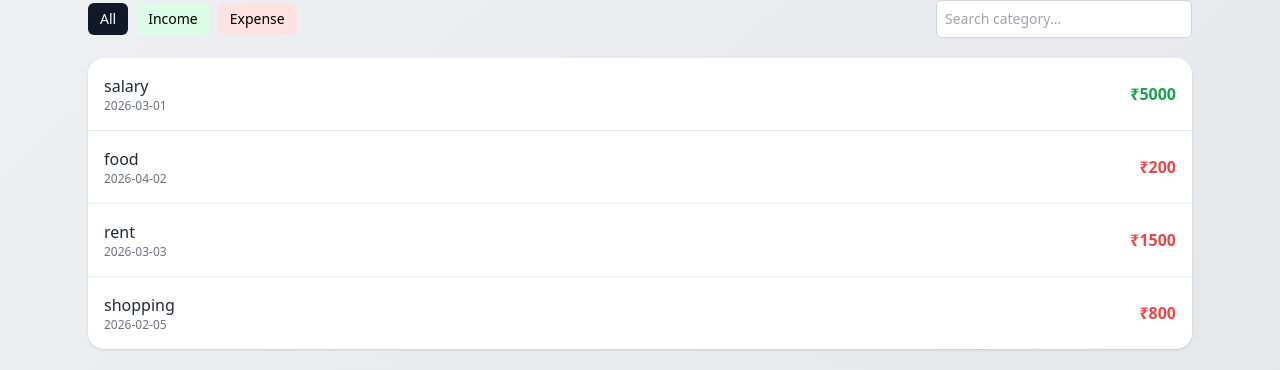
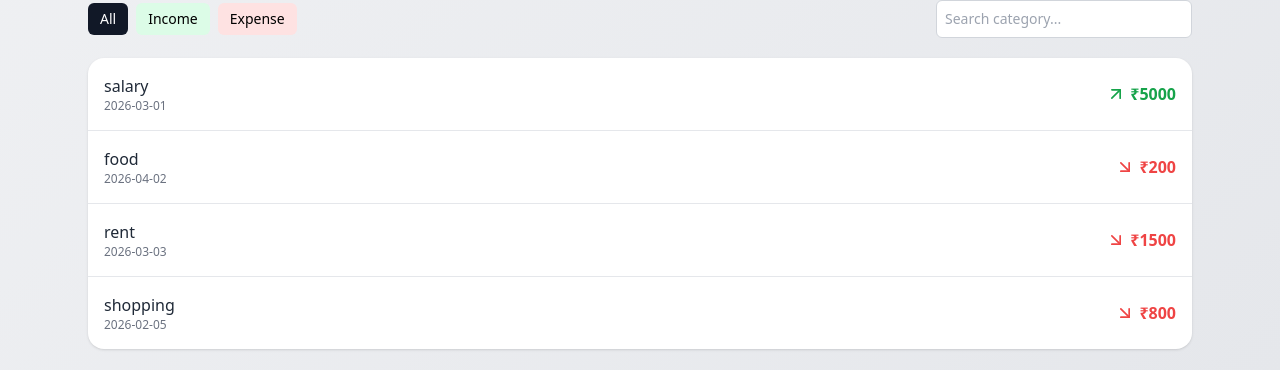
Before and after one commit to Ram0852/Finance_Dashboard, a React (Vite) app: page / in a window 1280 px wide. Shown: the part 809-1179 px from the top of the page. Built offline with nearby package versions, Linux system fonts and the light colour scheme.

Commit message:
Arrow adding

```diff
--- a/package.json
+++ b/package.json
@@ -10,6 +10,7 @@
     "preview": "vite preview"
   },
   "dependencies": {
+    "lucide-react": "^1.7.0",
     "react": "^19.2.4",
     "react-dom": "^19.2.4",
     "recharts": "^3.8.1"
--- a/src/components/Transactions/TransactionList.jsx
+++ b/src/components/Transactions/TransactionList.jsx
@@ -1,6 +1,7 @@
 import { useContext, useState } from "react";
 import { AppContext } from "../../context/AppContext";
 import AddTransaction from "./AddTransaction";
+import { ArrowUpRight, ArrowDownRight } from "lucide-react";
 
 export default function TransactionList() {
   const { transactions, role } = useContext(AppContext);
@@ -103,12 +104,17 @@ export default function TransactionList() {
                 </div>
 
                 <p
-                  className={`font-semibold ${
+                  className={`font-semibold flex items-center ${
                     t.type === "income"
                       ? "text-green-600"
                       : "text-red-500"
                   }`}
                 >
+                  {t.type === "income" ? (
+                    <ArrowUpRight size={20} className="mr-1" />
+                  ) : (
+                    <ArrowDownRight size={20} className="mr-1" />
+                  )}
                   ₹{t.amount}
                 </p>
               </div>
```
Also changed, not shown: 1 other file (tests, documents, lock files or other folders).
